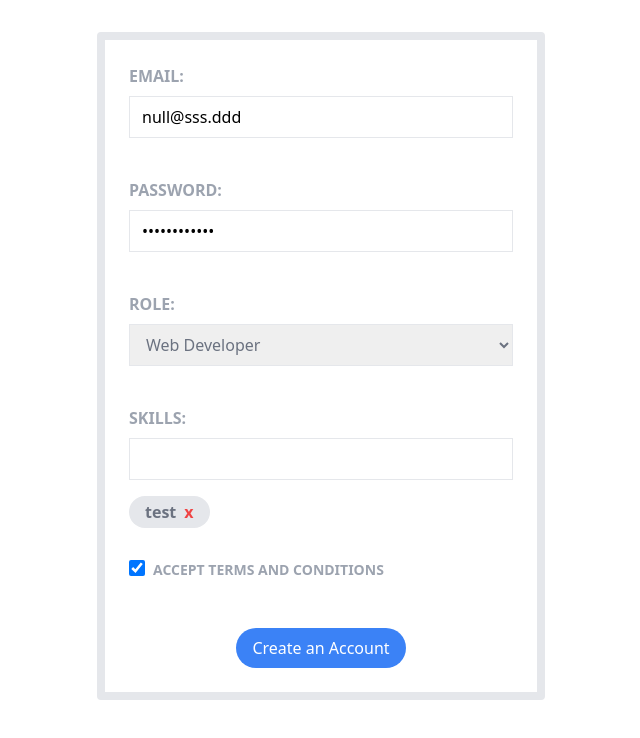
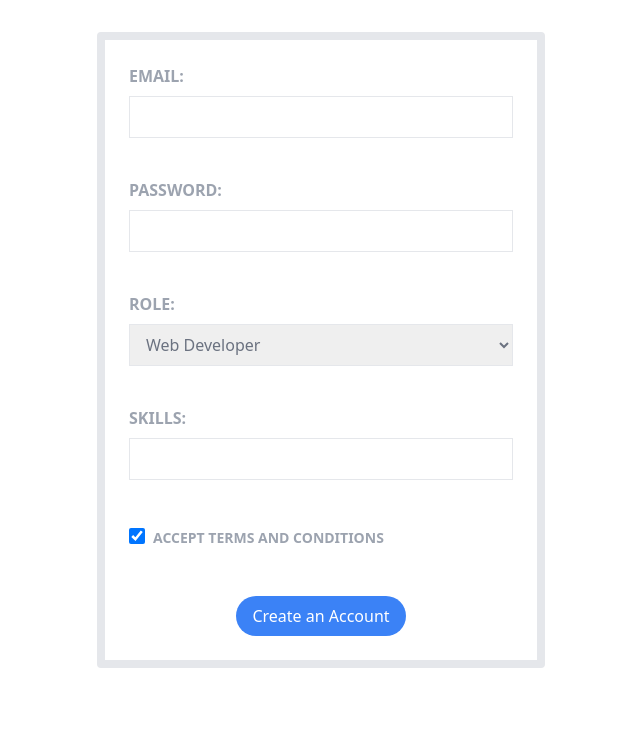
Before and after one commit to aayushbatra02/form-app, a Vue app: page / in a window 1280 px wide. Shown: the top 738 px of the page, without its empty margins (319-959 px from the left). Built offline with nearby package versions, Linux system fonts and the light colour scheme.

Commit message:
minor big solve

```diff
--- a/src/components/SignupForm.vue
+++ b/src/components/SignupForm.vue
@@ -98,11 +98,11 @@ export default {
   components: { AccountDetails },
   data() {
     return {
-      email: "null@sss.ddd",
-      password: "ss@34R5zxcds",
+      email: null,
+      password: null,
       role: "Web Developer",
       skillsInput: "",
-      skills: ["test"],
+      skills: [],
       isTermsAndConditionedChecked: true,
       editIndex: null,
       emailErrorMessage: null,
```
